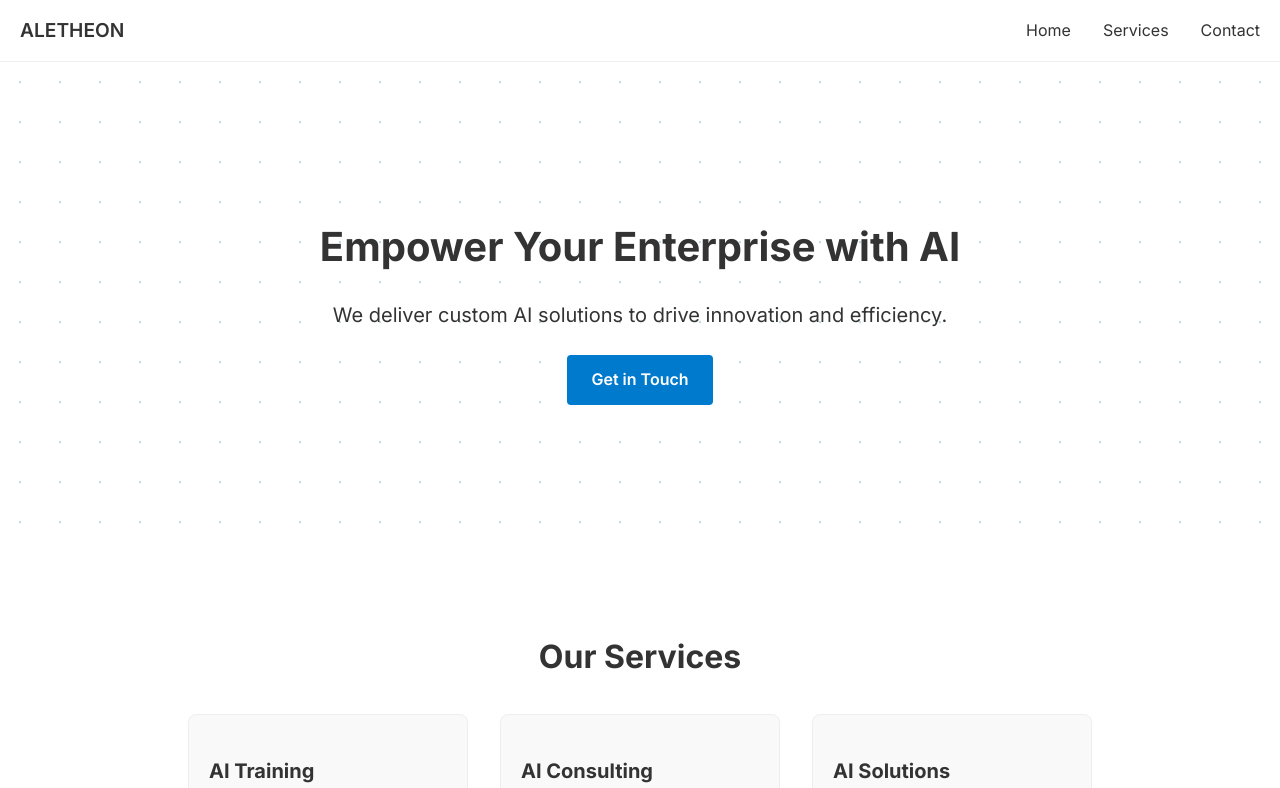
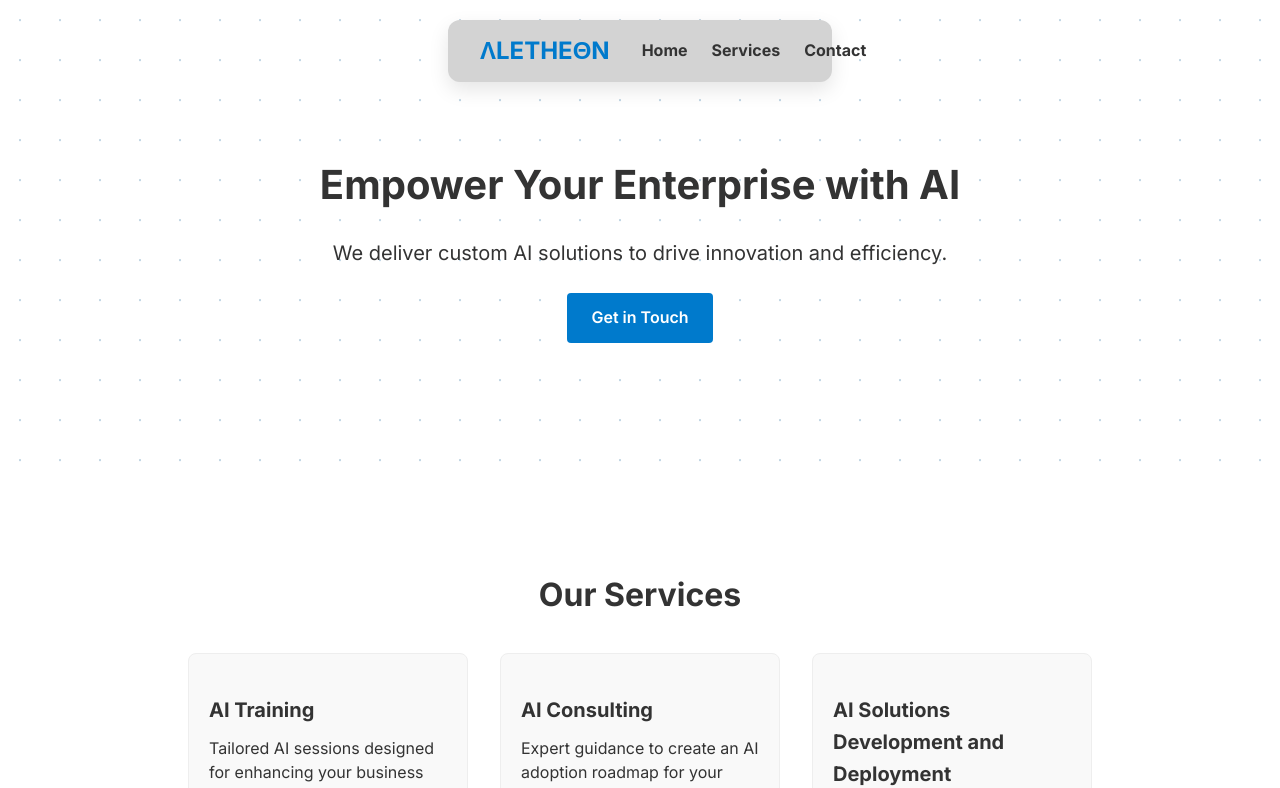
Before and after one commit to Aletheonai/website, a React (Vite) app: page / in a window 1280 px wide. Shown: the top 788 px of the page. Built offline with nearby package versions, Linux system fonts and the light colour scheme.

Commit message:
Floating navigation bar

```diff
--- a/src/components/NavBar.jsx
+++ b/src/components/NavBar.jsx
@@ -1,15 +1,41 @@
-import React, { useState } from 'react';
+import React, { useState, useEffect } from 'react';
 
 function Navbar() {
-  const [mobileOpen, setMobileOpen] = useState(false);
+  const [showNavbar, setShowNavbar] = useState(true);
+  const [lastScrollY, setLastScrollY] = useState(0);
+
+  const controlNavbar = () => {
+    if (typeof window !== 'undefined') {
+      if (window.scrollY > lastScrollY) {
+        // if scroll down hide the navbar
+        setShowNavbar(false);
+      } else {
+        // if scroll up show the navbar
+        setShowNavbar(true);
+      }
+      setLastScrollY(window.scrollY);
+    }
+  };
+
+  useEffect(() => {
+    if (typeof window !== 'undefined') {
+      window.addEventListener('scroll', controlNavbar);
+
+      // cleanup function
+      return () => {
+        window.removeEventListener('scroll', controlNavbar);
+      };
+    }
+  }, [lastScrollY]);
+
   return (
-    <header className={`navbar ${mobileOpen ? 'open' : ''}`}>
-      <div className="logo">ALETHEON</div>
+    <header className={`navbar ${showNavbar ? 'active' : 'hidden'}`}>
+      <div className="logo">ΛLETHEΘN</div>
       <nav>
         <ul className="nav-links">
-          <li><a href="#hero">Home</a></li>
-          <li><a href="#services">Services</a></li>
-          <li><a href="#contact">Contact</a></li>
+          <li><a href="#hero"><b>Home</b></a></li>
+          <li><a href="#services"><b>Services</b></a></li>
+          <li><a href="#contact"><b>Contact</b></a></li>
         </ul>
       </nav>
       <button
--- a/src/styles.css
+++ b/src/styles.css
@@ -15,7 +15,95 @@ body {
 }
 
 /* Navigation Bar */
+/* Base Styles */
 .navbar {
+   position: fixed;
+  top: 20px;
+  left: 50%;
+  transform: translateX(-50%);
+  background-color: lightgray;
+  border-radius: 12px;
+  padding: 0.75rem 2rem;
+  box-shadow: 0 8px 20px rgba(0, 0, 0, 0.1);
+  z-index: 1000;
+  display: flex;
+  align-items: center;
+  justify-content: space-between;
+  width: 30vw;
+  max-width: 90%;
+  transition: transform 0.3s ease-in-out;
+  gap: 2rem;
+}
+
+/* Hide Navbar on Scroll Down */
+.navbar.hidden {
+  transform: translate(-50%, -100px); /* Slide up and out */
+  opacity: 0;
+  pointer-events: none;
+}
+
+/* Logo Styling */
+.logo {
+  font-size: 1.5rem;
+  font-weight: bold;
+  color: #007acc;
+}
+
+/* Navigation Links */
+.nav-links {
+  list-style: none;
+  display: flex;
+  gap: 1.5rem;
+  margin: 0;
+  padding: 0;
+}
+
+.nav-links li a {
+  text-decoration: none;
+  color: #333;
+  font-weight: 500;
+  transition: color 0.3s;
+}
+
+.nav-links li a:hover,
+.nav-links li a.active {
+  color: #007BFF; /* Highlight color */
+}
+
+/* Mobile Menu Toggle Button */
+.menu-toggle {
+  display: none;
+  font-size: 1.5rem;
+  background: none;
+  border: none;
+  cursor: pointer;
+}
+
+/* Responsive Styles */
+@media (max-width: 768px) {
+  .menu-toggle {
+    display: block;
+  }
+
+  .nav-links {
+    position: absolute;
+    top: 100%;
+    left: 0;
+    right: 0;
+    background-color: #fff;
+    flex-direction: column;
+    align-items: center;
+    max-height: 0;
+    overflow: hidden;
+    transition: max-height 0.3s ease-in-out;
+  }
+
+  .navbar.open .nav-links {
+    max-height: 300px; /* Adjust as needed */
+  }
+}
+
+/*.navbar {
   position: sticky;
   top: 0;
   z-index: 100;
@@ -72,7 +160,7 @@ body {
     display: block;
   }
 }
-
+*/
 /* Hero Section */
 
 .hero {
```
